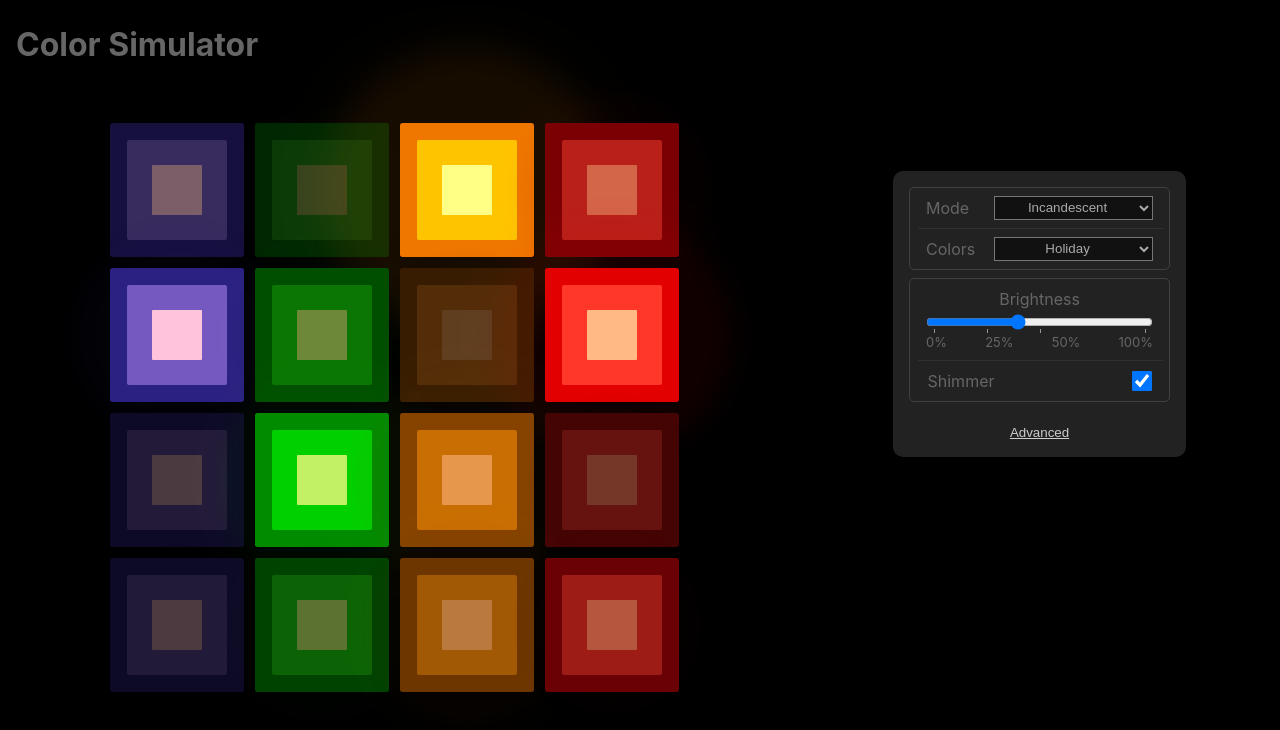
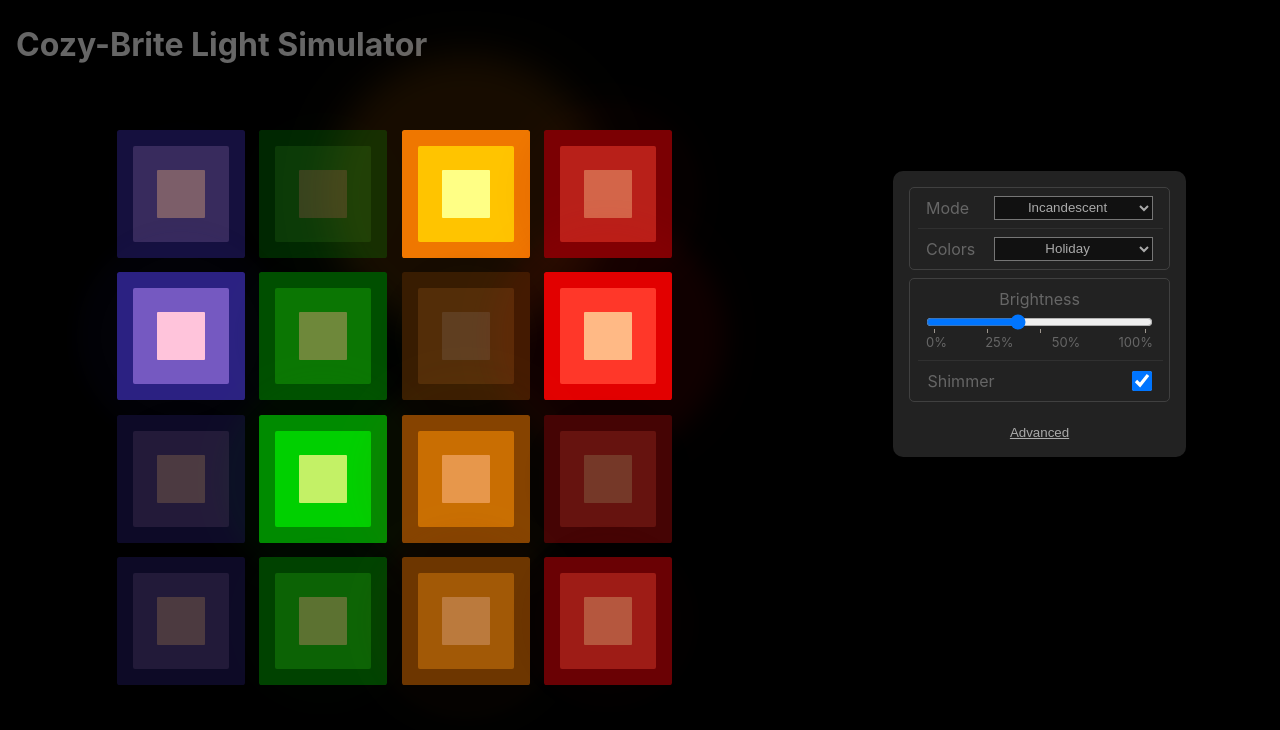
Before and after one commit to nickgerlock/Color-Simulator-Svelte, a Svelte app: page / in a window 1280 px wide. Shown: the top 730 px of the page. Built offline with nearby package versions, Linux system fonts and the light colour scheme.

Commit message:
Many little tweaks. Update title.

```diff
--- a/src/App.svelte
+++ b/src/App.svelte
@@ -15,7 +15,7 @@
 
 <div class="page">
   <div class="header">
-    <h1>Color Simulator</h1>
+    <h1>Cozy-Brite Light Simulator</h1>
   </div>
 
   <div class="content">
@@ -126,7 +126,7 @@
     }
   }
 
-  @media (max-aspect-ratio: 1) {
+  @media (max-width: 800px) {
     .header {
       display: none;
     }
@@ -134,16 +134,6 @@
     .footer {
       display: none;
     }
-
-    .color_simulator_container {
-      /* width: 100%; */
-      /* max-height: 60%; */
-      /* height: 48%; */
-    }
-
-    .color_controls_container {
-      /* height: 48%; */
-    }
   }
 
 </style>
--- a/src/color_controls.svelte
+++ b/src/color_controls.svelte
@@ -1,4 +1,6 @@
 <script lang="ts">
+  import { cubicIn, cubicInOut } from 'svelte/easing';
+  import { slide } from 'svelte/transition';
   import type { PresetKey } from './presets';
   import { getAllColorOptions, type ColorOptionKey } from './color_options';
   import { debounce } from './lib/utils';
@@ -43,16 +45,18 @@
     colorOption = settings.colorOption ?? colorOption;
   }
 
-  const setGlowPeriod = debounce((e: Event & {currentTarget: EventTarget & HTMLInputElement}) => {
-    // @ts-ignore
-    const currentGlowPeriod = e[0].target.value
+  // let glowTimer: number;
+  // const setGlowPeriod = (glowValue: string) => {
+  //   clearTimeout(glowTimer);
 
-    glowPeriod;
+  //   glowTimer = setTimeout(() => {
+  //     glowPeriod = +glowValue;
+  //   }, 50);
+  // };
 
-    console.log("SETTING GLOW PERIOD")
-    console.log(glowPeriod)
-    glowPeriod = currentGlowPeriod;
-  }, 50);
+  const setGlowPeriod = debounce((glowPeriodValue: string) => {
+    glowPeriod = +glowPeriodValue;
+  }, 200);
 </script>
 
 <div class="controls_container">
@@ -76,6 +80,7 @@
   </div>
 
   {#if showAdvanced}
+    <div class="section_wrapper" transition:slide={{ axis: 'y', duration: 100, }}>
       <div class="section">
         <div class="control_group advanced">
           <RangeControl bind:value={colorTemperature} disabled={ledMode} name="colorTemperature" label="Color Temperature" rangeParameters={ColorTemperatureRange}></RangeControl>
@@ -86,7 +91,7 @@
 
           <div class="minor_divider" role="separator"></div>
 
-        <RangeControl disabled={!glow} bind:value={glowPeriod} name="glowPeriod" label="Shimmer Time" rangeParameters={GlowPeriodRange}></RangeControl>
+          <RangeControl disabled={!glow} onChange={setGlowPeriod} name="glowPeriod" label="Shimmer Time" rangeParameters={GlowPeriodRange}></RangeControl>
 
           <div class="minor_divider" role="separator"></div>
 
@@ -95,6 +100,9 @@
           <CheckboxControl bind:checked={ledMode} name="led_mode" label="LED Mode"></CheckboxControl>
         </div>
       </div>
+    </div>
+  {/if}
+  {#if showAdvanced}
     <button class="text_button advanced_toggle" on:click={(e) => showAdvanced = false}>Hide Advanced</button>
   {:else}
     <button class="text_button advanced_toggle" on:click={(e) => showAdvanced = true}>Advanced</button>
@@ -142,22 +150,23 @@
     gap: 0.5em;
   }
 
-  .control {
-    margin: auto;
-    width: 100%;
-  }
-
   .text_button {
     width: 200px;
     background: none;
+    display: block;
     border: 0;
     cursor: pointer;
     margin: auto;
     text-decoration: underline;
-    color: #CCCCCC;
+    color: #AAAAAA;
+  }
+
+  .text_button:hover {
+    color: #EEEEEE;
   }
 
   .advanced_toggle {
+    margin: auto;
     margin-top: 1em;
   }
 
--- a/src/color_simulator.svelte
+++ b/src/color_simulator.svelte
@@ -13,6 +13,19 @@
 
   export let colorOption: ColorOptionKey = 'christmas';
 
+  import { onMount } from 'svelte';
+  import { getColorFromTemperatureVariantLightSource, tempatureVariantLightSource } from './lib/color_temperature';
+
+  import ColoredLight from './colored_light.svelte';
+  import type { Color } from './lib/color';
+  import {
+    White,
+  } from './lib/colors';
+  import { partition, repeatArray, repeat, rotate } from './lib/utils';
+  import { ease, easeOut } from './lib/easing';
+  import bezier from 'bezier-easing';
+  import { getColors, type ColorOptionKey } from './color_options';
+
   // TODO move definition. probably change it
   type Light = {
     color: Color,
@@ -21,41 +34,16 @@
     filterStrength: number,
   };
 
-  import { onMount } from 'svelte';
-  import { Incandescent, getColorFromTemperatureVariantLightSource, tempatureVariantLightSource } from './lib/color_temperature';
-
-  import ColoredLight from './colored_light.svelte';
-  import type { Color } from './lib/color';
-  import { scale, mix, color } from './lib/color';
-  import { getColorByTemperature, getColorByTemperatureWithBrightness } from './lib/color_temperature';
-  import {
-    White,
-    Black,
-    Red,
-    Green,
-    Blue,
-    Yellow,
-    Magenta,
-    Cyan,
-    Orange,
-    Azure,
-    LedOrange,
-  } from './lib/colors';
-  import { partition, repeatArray, repeat, rotate } from './lib/utils';
-  import { ease, easeOut } from './lib/easing';
-    import bezier from 'bezier-easing';
-    import { getColors, type ColorOptionKey } from './color_options';
-
   function getLights(colors: Color[], lightSource: Color, brightness: number, filterStrength: number, glow: boolean, seed: number, offsets?: number[], ledMode=false, glowPeriod:number = 8000): Light[] {
     return colors.map((color, index) => {
       lightSource = ledMode ? color : lightSource;
       let glowValue: number = 1.0;
       if (glow) {
         const progressValue = (seed % glowPeriod);
-        const offset = (offsets?.[index] || Math.floor((index / colors.length) * glowPeriod));
+        const offset = (offsets?.[index] || Math.floor(((colors.length - index) / colors.length) * glowPeriod));
         const progressValueOffset = (progressValue + offset) % glowPeriod;
 
-        glowValue = precomputedGlowValues.get(progressValueOffset) as number;
+        glowValue = precomputedGlowValues[progressValueOffset] as number;
       }
 
       return {
@@ -76,11 +64,9 @@
     return scaledGlowValue;
   }
 
-  const MAX_WIDTH_PER_NUM_COPIES = 400;
-  const BRIGHTNESS_MULTIPLIER = 1.5;
-  // Map [0, 1] to this range.
-
-  const mapBrightness = (brightness: number, ledMode: boolean) => {
+  // Maps brightnesses within 0-1 to a different range, following
+  // a specific brightness curve.
+  function mapBrightness(brightness: number, ledMode: boolean) {
     const INCANDESCENT_CURVE = bezier(0.0, 1.08, 0.11, 0.87);
     // const LED_CURVE = bezier(0.0, 1.08, 0.11, 0.87);
     const LED_CURVE = easeOut;
@@ -92,52 +78,30 @@
 
     return brightnessRange[0] + curve(brightness) * brightnessRange[1];
   };
-  const pureColors = [
-    White,
-    Black,
-    Red,
-    Green,
-    Blue,
-    Yellow,
-    Magenta,
-    Cyan,
-  ];
-  const christmasColors = [
-    // mix(Blue, Azure, 0.75),
-    Blue,
-    Green,
-    // ledMode ? LedOrange: Orange,
-    Orange,
-    Red,
-  ];
 
   let lights: Light[];
   let lightSource: Color;
-  // let lightRows: Light[][];
 
   // Computed glow values for [0, ... , GLOW_PERIOD]
-  let precomputedGlowValues: Map<number, number>;
+  let precomputedGlowValues: Record<number, number>;
   // TODO: should probably change this to a random walk.
-  $: precomputedGlowValues = new Map(new Array(glowPeriod).fill(undefined).map((item, indexAsSeed) => {
+  $: precomputedGlowValues = Object.fromEntries(new Array(glowPeriod).fill(undefined).map((item, indexAsSeed) => {
     return [indexAsSeed, computeGlowValue(indexAsSeed, glowPeriod)];
   }));
 
-
-  $: colorPool = getColors(colorOption); // TODO make this always square
+  $: colorPool = getColors(colorOption);
   $: finalBrightness = mapBrightness(brightness, ledMode);
   $: lightEmitter = tempatureVariantLightSource(colorTemperature);
   $: lightSource = ledMode ? White : getColorFromTemperatureVariantLightSource(lightEmitter, brightness);
 
-  $: console.log(numLightsPerColumn)
-
   $: numLightsPerRow = colorPool.length;
   $: numLightsPerColumn = colorPool.length;
-  // TODO: I think none of this is used.
   $: aspectRatio = numLightsPerRow / numLightsPerColumn;
   $: inverseAspectRatio = numLightsPerRow / numLightsPerColumn;
   $: fullColorList = repeatArray(colorPool, numLightsPerColumn);
   // $: fullColorList = repeat(colorPool, numLightsPerColumn).map((array, index) => rotate(array, index)).flat();
   $: randomizedOffsets = fullColorList.map(() => Math.floor(Math.random() * glowPeriod));
+  // $: randomizedOffsets = undefined;
   $: numLights = fullColorList.length;
 
   $: lights = getLights(fullColorList, lightSource, finalBrightness, filterStrength, glow, new Date().getTime(), randomizedOffsets, ledMode, glowPeriod);
@@ -205,7 +169,6 @@
     display: grid;
 
     grid-auto-flow: row;
-    grid-gap: 2%;
     grid-template-columns: repeat(var(--lightsPerRow), minmax(0, 1fr));
     grid-auto-rows: min-content;
 
--- a/src/colored_light.svelte
+++ b/src/colored_light.svelte
@@ -54,8 +54,7 @@ class="color_box">
     grid-column-end: auto;
     display: block;
     aspect-ratio: 1;
-    width: 100%;
-    height: 100%;
+    padding: 5%;
     /* flex-basis: 100px; */
     /* flex-grow: 1; */
     /* flex-shrink: 1; */
@@ -72,16 +71,13 @@ class="color_box">
   }
   .color_box .layer_1 {
     background-color: var(--low, #ddd);
-    /* box-shadow: 0px 0px 20px var(--glowRadius) var(--glow1); */
   }
   .color_box .layer_2 {
     width: 75%;
     background-color: var(--mid, #ddd);
-    /* box-shadow: 0px 0px 20px calc(var(--glowRadius)) var(--glow2); */
   }
   .color_box .layer_3 {
     width: 50%;
     background-color: var(--high, #ddd);
-    /* box-shadow: 0px 0px 20px calc(var(--glowRadius)) var(--glow3); */
   }
 </style>
--- a/src/lib/color.ts
+++ b/src/lib/color.ts
@@ -112,13 +112,21 @@ export function getLuminance(color: Color) {
   return 0.2126 * getLinearizedChannel(color.red) + 0.7152 * getLinearizedChannel(color.green) + 0.0722 * getLinearizedChannel(color.blue);
 }
 
+// TODO: this should be defined somewhere that is browser-specific
 export function colorString(color: Color, opacity: number = 1): string {
   const useHDR = true;
   const colorSpace = useHDR ? 'display-p3' : 'srgb';
+  const hardClipped = color;
 
-  // return `rgb(${color.red * 100}% ${color.green * 100}% ${color.blue * 100}% / ${opacity})`;
-  // return `${colorSpace}(${color.red * 100}% ${color.green * 100}% ${color.blue * 100}% / ${opacity})`;
-  return `color(${colorSpace} ${color.red} ${color.green} ${color.blue} / ${opacity})`;
+  return `color(${colorSpace} ${hardClipped.red} ${hardClipped.green} ${hardClipped.blue} / ${opacity})`;
+}
+
+function hardClip(input: Color) {
+  return color(
+    Math.min(input.red, MAXIMUM_COLOR_VALUE * 1),
+    Math.min(input.green, MAXIMUM_COLOR_VALUE * 1),
+    Math.min(input.blue, MAXIMUM_COLOR_VALUE * 1),
+  );
 }
 
 function getLinearizedChannel(colorChannel: number) {
--- a/src/lib/utils.ts
+++ b/src/lib/utils.ts
@@ -33,16 +33,14 @@ export function interpolate(a: number, b: number, t: number): number {
   return (a * (1 - t) + (b * t));
 }
 
+
 export function debounce<F extends (...args: any) => any>(f: F, ms: number) {
-  let timeout: number;
+  let timer: number;
 
   return (...args: Parameters<F>) => {
-    const later = () => {
-      clearTimeout(timeout);
-      return f(args);
-    };
-
-    clearTimeout(timeout);
-    timeout = setTimeout(later, ms);
+    clearTimeout(timer);
+    timer = setTimeout(() => {
+      f(args);
+    }, ms);
   };
 };
--- a/src/range_control.svelte
+++ b/src/range_control.svelte
@@ -14,7 +14,7 @@
 <div class="{name} control">
   <label for="{name}">{label}</label>
   <div class="input_with_markers">
-    <input bind:value={value} on:change={onChange} disabled={disabled} type="range" id={name} name={name} min={rangeParameters.min} max={rangeParameters.max} step={rangeParameters.step} list={listName}/>
+    <input bind:value={value} on:input={(e) => onChange(e.currentTarget.value)} disabled={disabled} type="range" id={name} name={name} min={rangeParameters.min} max={rangeParameters.max} step={rangeParameters.step} list={listName}/>
 
     <datalist id={listName}>
       {#each (rangeParameters.list || []) as listEntry}
```
Lines whose indentation alone changed are shown as unchanged.
